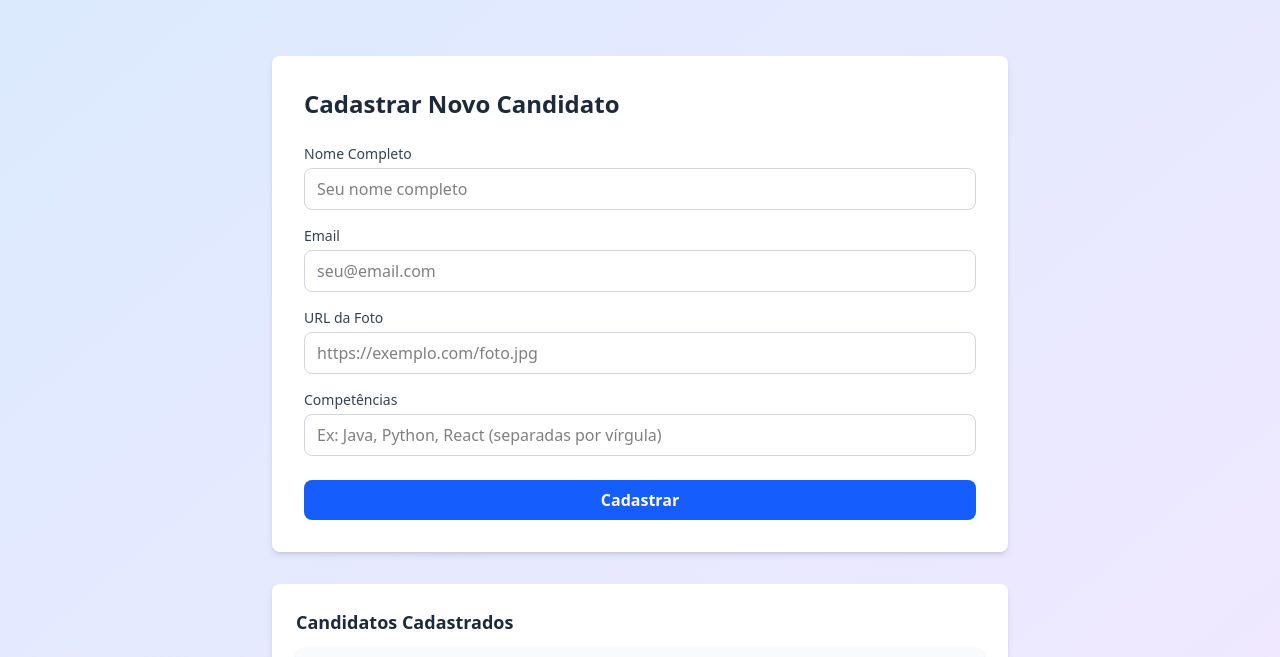
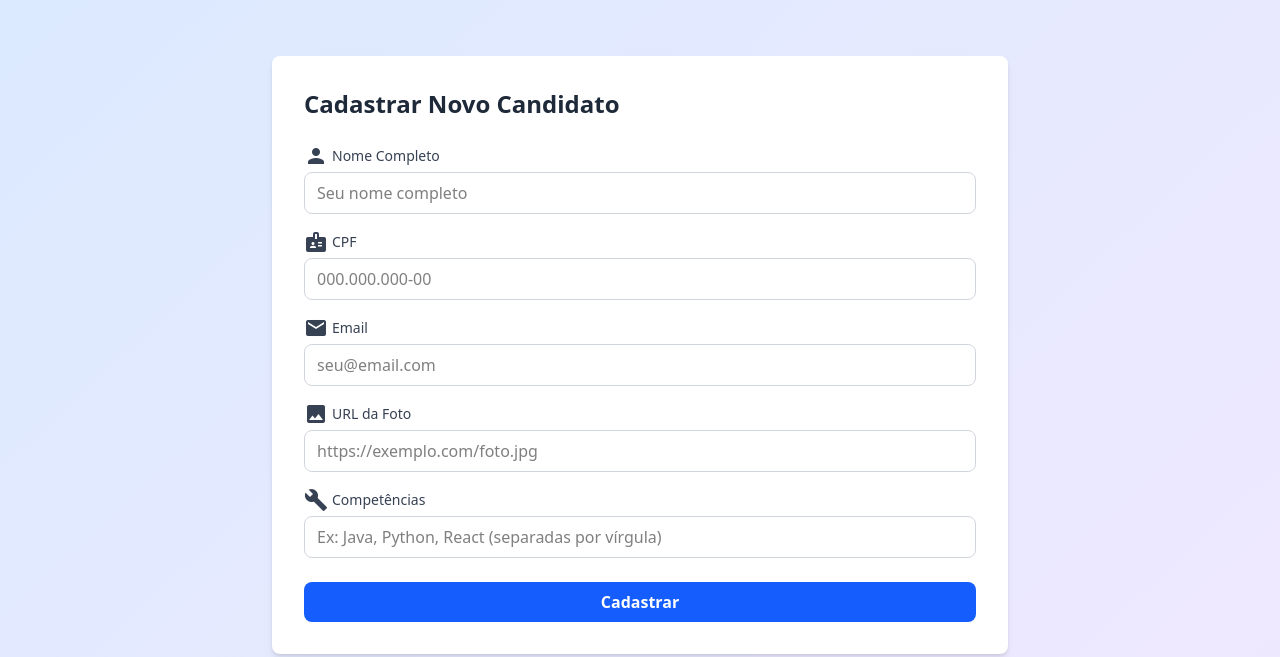
Before and after one commit to azulario/Linketinder-Project, a website with bundled scripts: page frontend/public/cadastro-candidato.html in a window 1280 px wide. Shown: the part 60-717 px from the top of the page. Built offline with nearby package versions, Linux system fonts and the light colour scheme.

Commit message:
feat[frontend]: adiciona campos de CPF e CNPJ nos formulários de cadastro de candidatos e empresas

```diff
--- a/frontend/public/cadastro-candidato.html
+++ b/frontend/public/cadastro-candidato.html
@@ -104,22 +104,42 @@
 
       <form id="formCandidato" class="grid grid-cols-1 gap-4">
         <div>
-          <label for="nome" class="block text-sm font-medium text-gray-700">Nome Completo</label>
+          <label for="nome" class="block text-sm font-medium text-gray-700 flex items-center gap-1">
+              <span class="material-icons text-sm">person</span>
+              Nome Completo
+          </label>
           <input id="nome" name="nome" type="text" required class="mt-1 w-full rounded-lg border border-gray-300 px-3 py-2 focus:outline-none focus:ring-2 focus:ring-blue-500" placeholder="Seu nome completo" />
         </div>
 
+          <div>
+              <label for="cpf" class="block text-sm font-medium text-gray-700 flex items-center gap-1">
+                    <span class="material-icons text-sm">badge</span>
+                  CPF
+              </label>
+              <input id="cpf" name="cpf" type="text" required class="mt-1 w-full rounded-lg border border-gray-300 px-3 py-2 focus:outline-none focus:ring-2 focus:ring-blue-500" placeholder="000.000.000-00" />
+          </div>
+
         <div>
-          <label for="email" class="block text-sm font-medium text-gray-700">Email</label>
+          <label for="email" class="block text-sm font-medium text-gray-700 flex items-center gap-1">
+                <span class="material-icons text-sm">email</span>
+              Email
+          </label>
           <input id="email" name="email" type="email" required class="mt-1 w-full rounded-lg border border-gray-300 px-3 py-2 focus:outline-none focus:ring-2 focus:ring-blue-500" placeholder="seu@email.com" />
         </div>
 
         <div>
-          <label for="fotoUrl" class="block text-sm font-medium text-gray-700">URL da Foto</label>
+          <label for="fotoUrl" class="block text-sm font-medium text-gray-700 flex items-center gap-1">
+                <span class="material-icons text-sm">image</span>
+              URL da Foto
+          </label>
           <input id="fotoUrl" name="fotoUrl" type="url" class="mt-1 w-full rounded-lg border border-gray-300 px-3 py-2 focus:outline-none focus:ring-2 focus:ring-blue-500" placeholder="https://exemplo.com/foto.jpg" />
         </div>
 
         <div>
-          <label for="competencias" class="block text-sm font-medium text-gray-700">Competências</label>
+          <label for="competencias" class="block text-sm font-medium text-gray-700 flex items-center gap-1">
+                <span class="material-icons text-sm">build</span>
+              Competências
+          </label>
           <input id="competencias" name="competencias" type="text" class="mt-1 w-full rounded-lg border border-gray-300 px-3 py-2 focus:outline-none focus:ring-2 focus:ring-blue-500" placeholder="Ex: Java, Python, React (separadas por vírgula)" />
         </div>
 
--- a/frontend/public/cadastro-empresa.html
+++ b/frontend/public/cadastro-empresa.html
@@ -116,6 +116,14 @@
                 </div>
 
                 <div>
+                    <label for="cnpj" class="block text-sm font-medium text-gray-700 flex items-center gap-1">
+                        <span class="material-icons text-sm">badge</span>
+                        CNPJ
+                    </label>
+                    <input id="cnpj" name="cnpj" type="text" required class="mt-1 w-full rounded-lg border border-gray-300 px-3 py-2 focus:outline-none focus:ring-2 focus:ring-green-500" placeholder="00.000.000/0000-00" />
+                </div>
+
+                <div>
                     <label for="emailEmpresa" class="block text-sm font-medium text-gray-700 flex items-center gap-1">
                         <span class="material-icons text-sm">email</span>
                         Email Corporativo
--- a/frontend/ts/models/Usuario.ts
+++ b/frontend/ts/models/Usuario.ts
@@ -1,5 +1,6 @@
     export interface Usuario {
         id: string;
+        cpfOuCnpj?: string;
         nomeOuRazao: string;
         email: string;
         fotoUrl: string;
```
